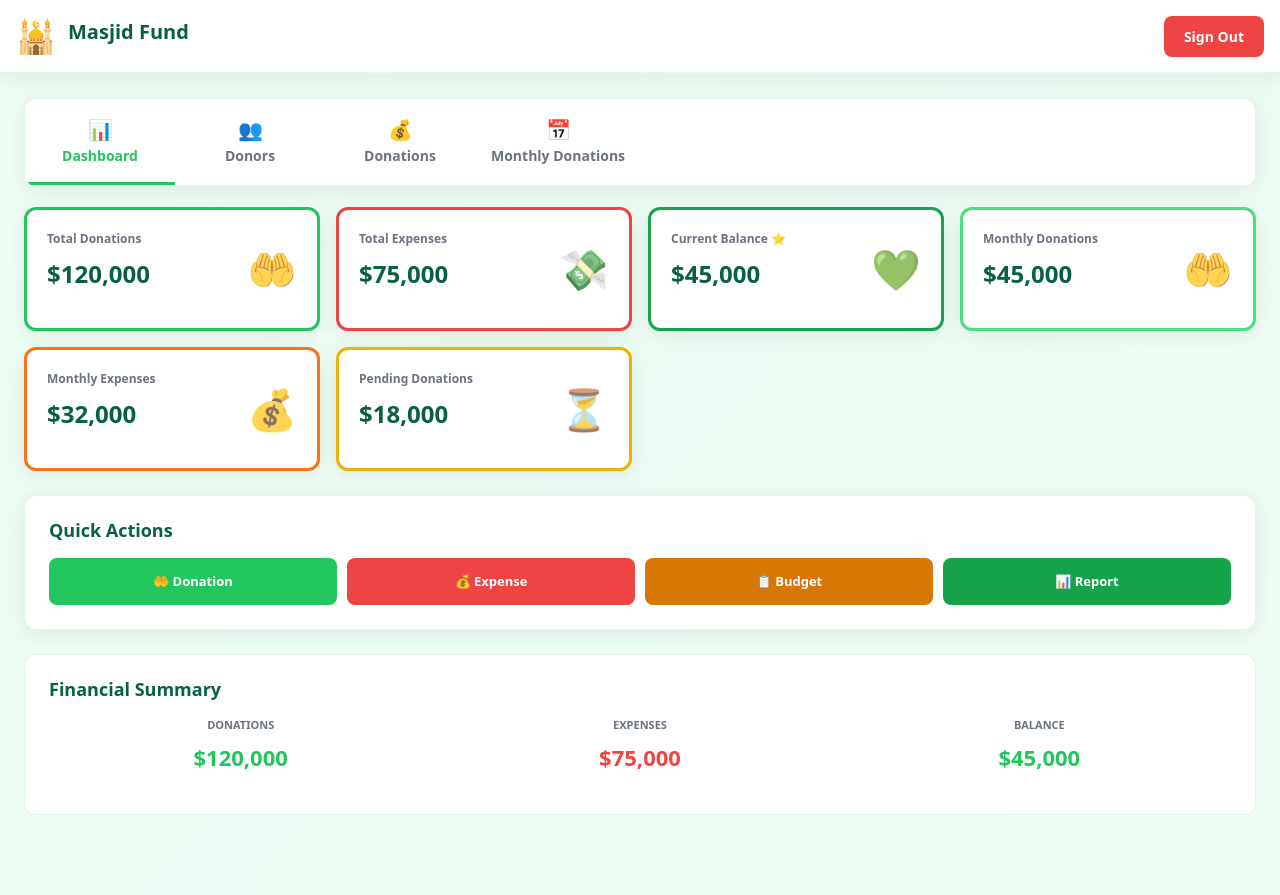
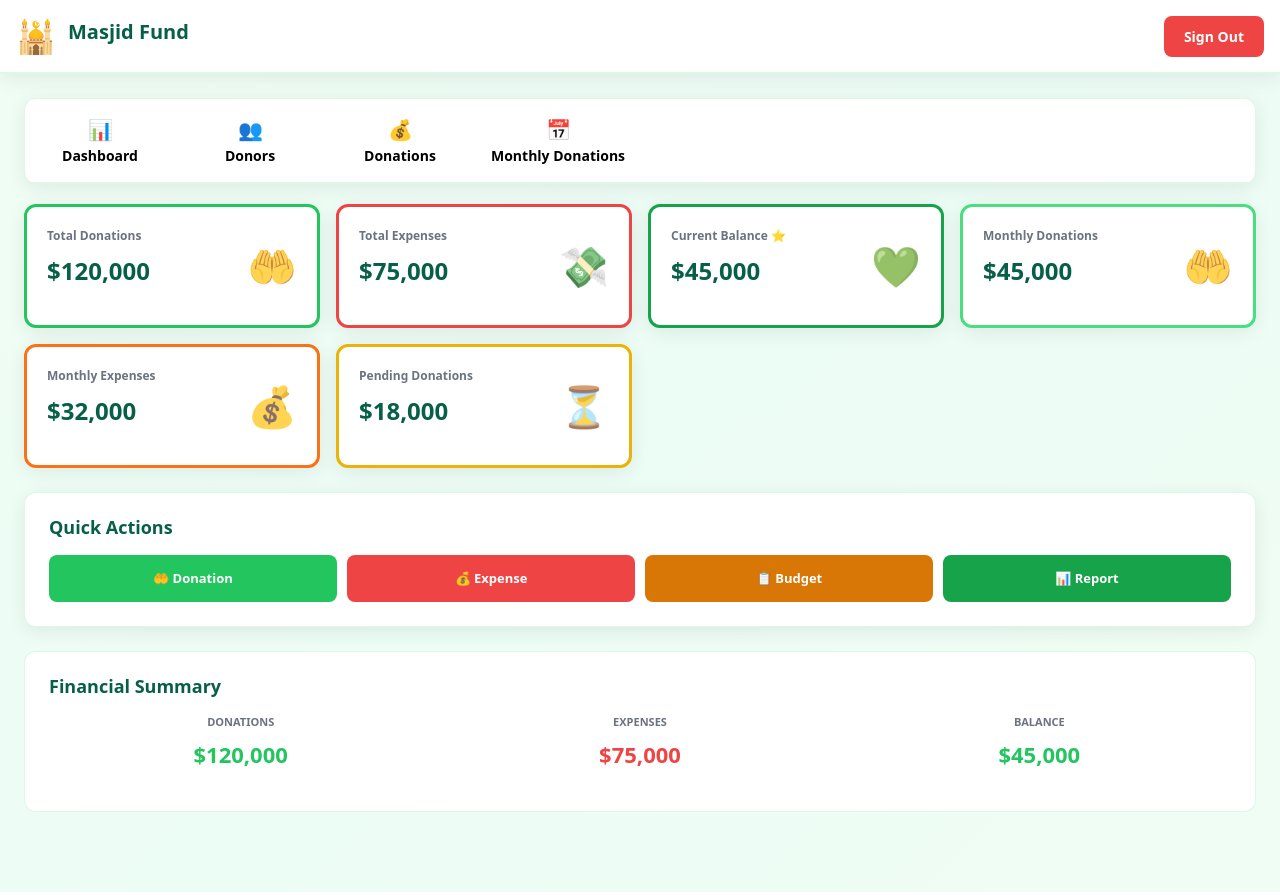
Before and after one commit to AhmadJilani12/Mosque-Fund-Managment, a Next.js app: page /dashboard in a window 1280 px wide. Built offline with nearby package versions, Linux system fonts and the light colour scheme; sample sign-in values are in the browser's storage.

Commit message:
removed enlighted Dashboard active thing

```diff
--- a/app/dashboard/page.js
+++ b/app/dashboard/page.js
@@ -192,10 +192,8 @@ export default function Dashboard() {
                     fontSize: 'clamp(11px, 2vw, 14px)',
                     border: 'none',
                     backgroundColor: 'transparent',
-                    color: activeTab === tab.id ? '#22c55e' : '#6b7280',
-                    cursor: 'pointer',
-                    borderBottom: activeTab === tab.id ? '3px solid #22c55e' : '3px solid transparent',
-                    transition: 'all 0.3s',
+                          cursor: 'pointer',
+                           transition: 'all 0.3s',
                     textAlign: 'center',
                     display: isHiddenOnMobile ? 'none' : 'block'
                   }}
```
Also changed, not shown: app/monthly-donations/page.js (+6 -3 lines).
